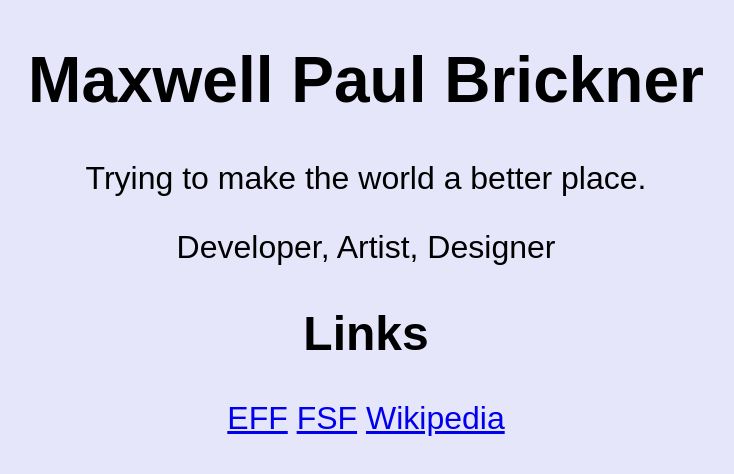
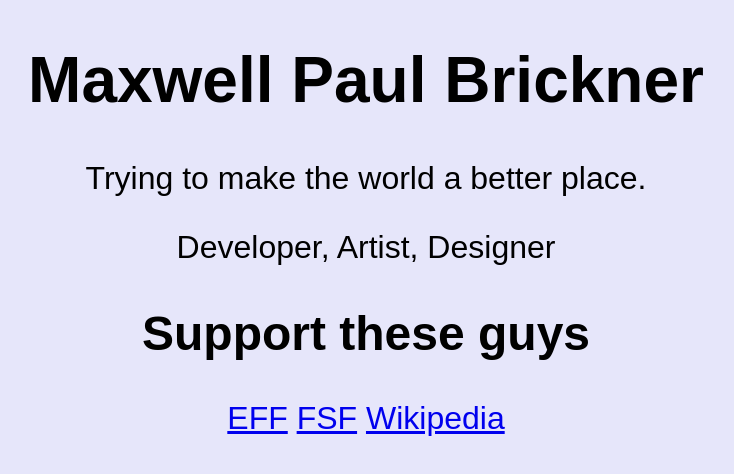
Before and after one commit to mbrickn/personal-website, a plain HTML site: page index.html in a window 1280 px wide. Shown: the whole page, without its empty margins (274-1008 px from the left). Drawn offline with Linux system fonts and the light colour scheme.

Commit message:
Update index.html

```diff
--- a/index.html
+++ b/index.html
@@ -9,7 +9,7 @@
     <h1>Maxwell Paul Brickner</h1>
     <p>Trying to make the world a better place.</p>
     <p>Developer, Artist, Designer</p>
-    <h2>Links</h2>
+    <h2>Support these guys</h2>
     <a href="https://www.eff.org/">EFF</a>
     <a href="https://www.fsf.org/">FSF</a>
     <a href="https://www.wikipedia.org/">Wikipedia</a>
```
